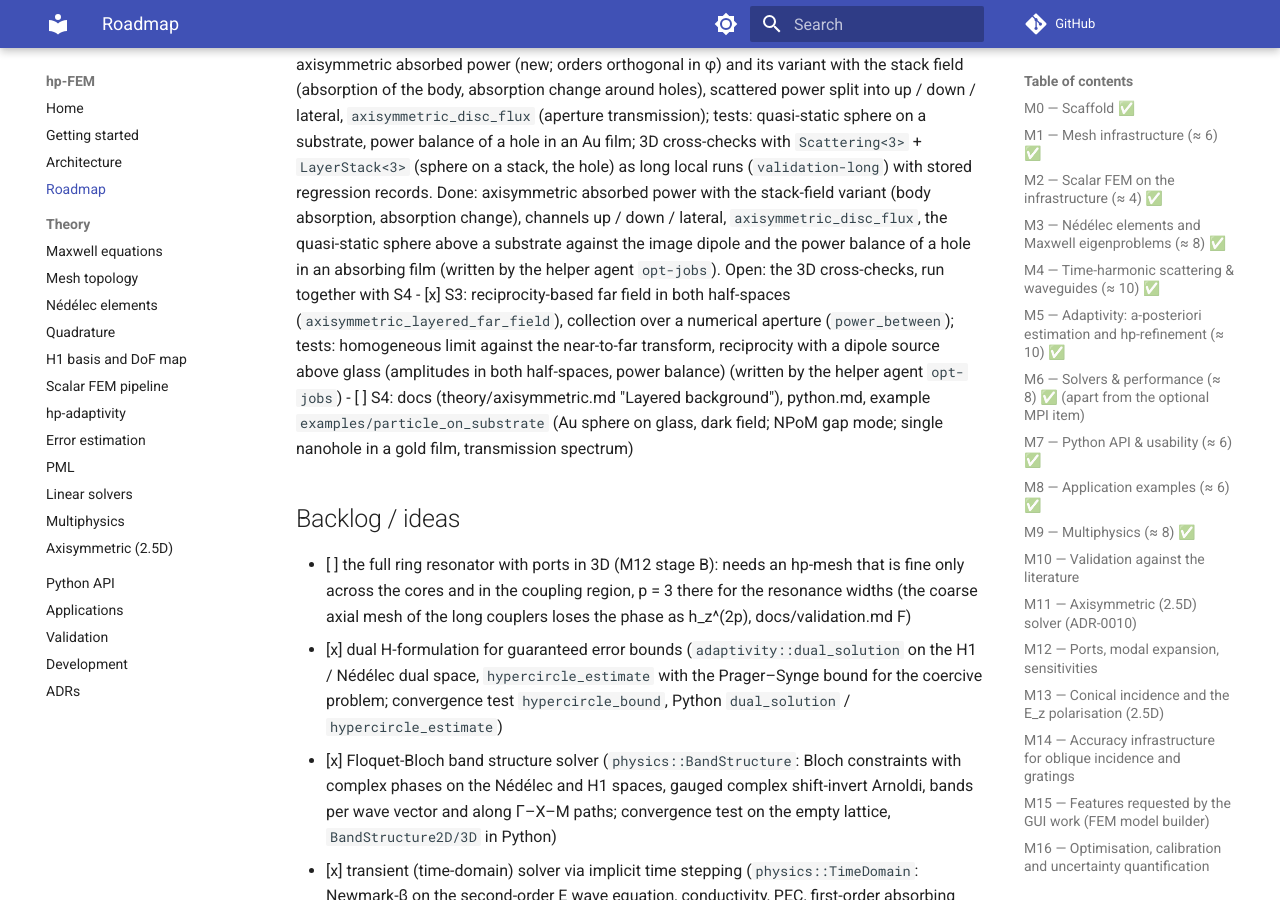
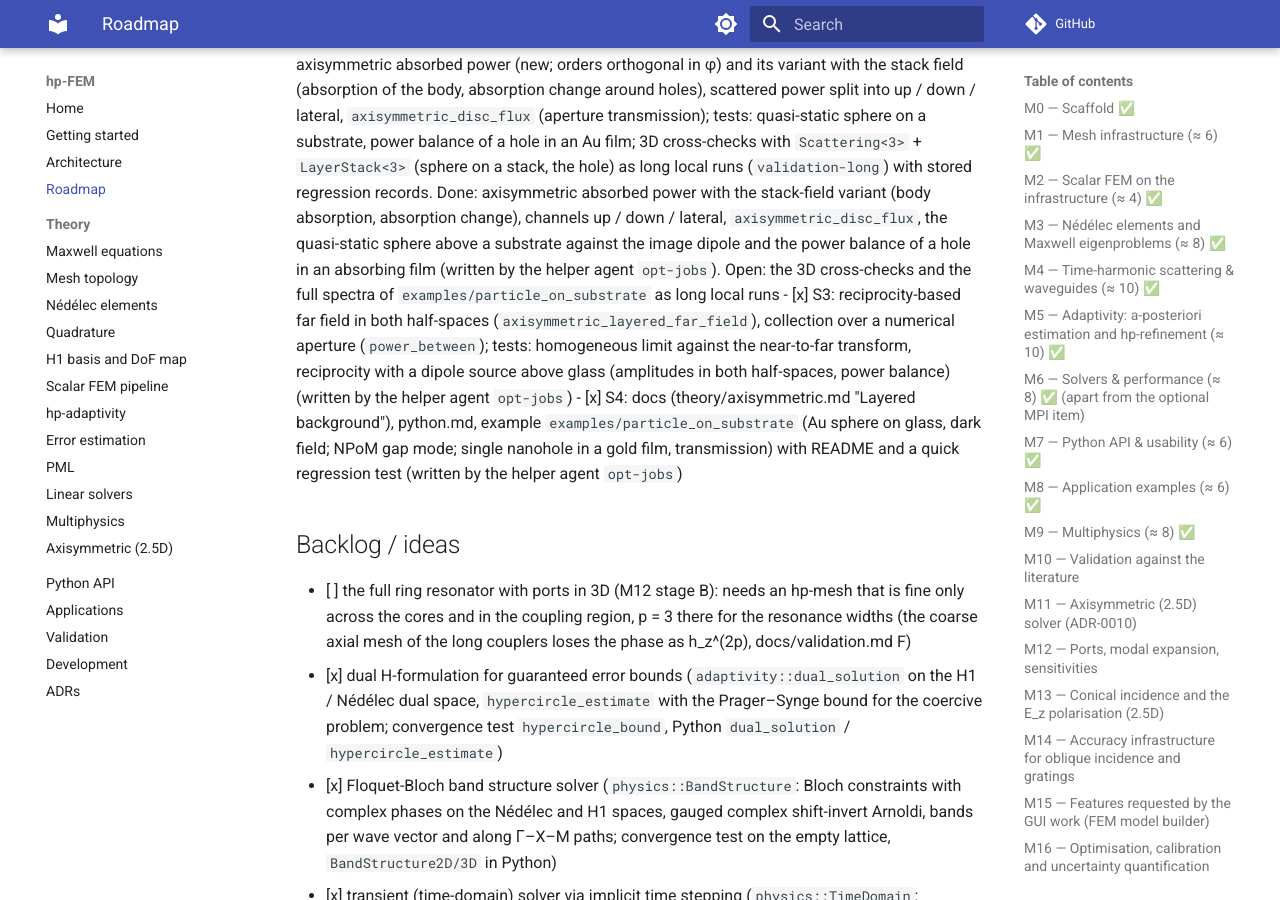
Before and after one commit to PhotonPower/hp-FEM, an MkDocs documentation site: the page built from docs/roadmap.md, in a window 1280 px wide and 900 px high, scrolled down 12903 px. Built offline with MkDocs 1.6.1 and Material for MkDocs 9.7.7, drawn with Linux system fonts in a browser that asks for light colours; comment, search, counter and statistics services are not loaded.

Commit message:
docs: M18 S4 changelog and roadmap tick
Co-Authored-By: Claude Opus 5.5 <noreply@anthropic.com>

```diff
--- a/docs/roadmap.md
+++ b/docs/roadmap.md
@@ -486,14 +486,16 @@ particles on substrates, nanoparticle-on-mirror, holes and grooves in films (neg
   regression records. Done: axisymmetric absorbed power with the stack-field variant (body absorption, absorption
   change), channels up / down / lateral, `axisymmetric_disc_flux`, the quasi-static sphere above
   a substrate against the image dipole and the power balance of a hole in an absorbing film
-  (written by the helper agent `opt-jobs`). Open: the 3D cross-checks, run together with S4
+  (written by the helper agent `opt-jobs`). Open: the 3D cross-checks and the full spectra of
+  `examples/particle_on_substrate` as long local runs
 - [x] S3: reciprocity-based far field in both half-spaces (`axisymmetric_layered_far_field`),
   collection over a numerical aperture (`power_between`); tests: homogeneous limit against the
   near-to-far transform, reciprocity with a dipole source above glass (amplitudes in both
   half-spaces, power balance) (written by the helper agent `opt-jobs`)
-- [ ] S4: docs (theory/axisymmetric.md "Layered background"), python.md, example
+- [x] S4: docs (theory/axisymmetric.md "Layered background"), python.md, example
   `examples/particle_on_substrate` (Au sphere on glass, dark field; NPoM gap mode; single nanohole
-  in a gold film, transmission spectrum)
+  in a gold film, transmission) with README and a quick regression test (written by the helper
+  agent `opt-jobs`)
 
 ## Backlog / ideas
 - [ ] the full ring resonator with ports in 3D (M12 stage B): needs an hp-mesh that is fine
```
Also changed, not shown: CHANGELOG.md (+6 -0 lines).
